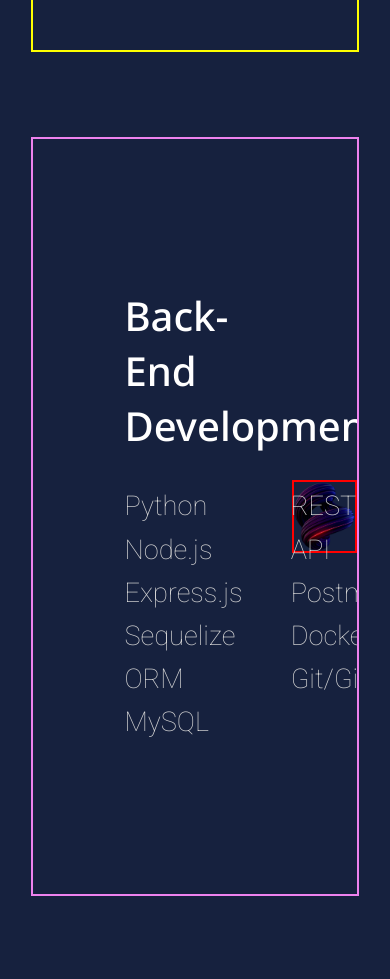
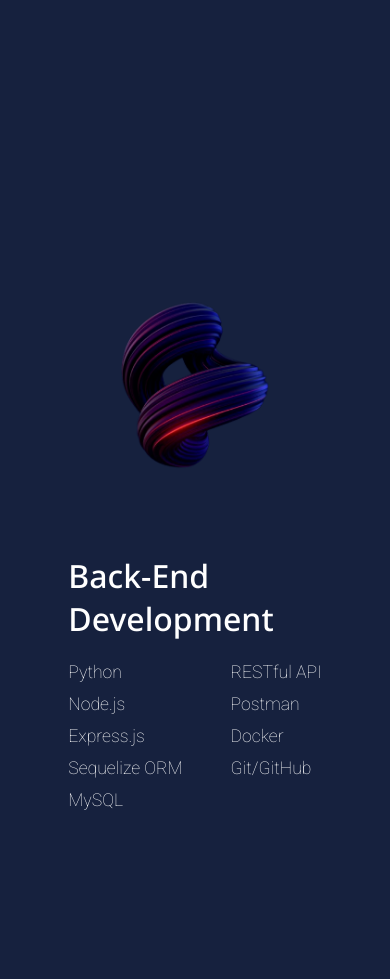
Before and after one commit to moeini-dev/portfolio, a React (Vite) app in the folder portfolio/: page / in a window 390 px wide. Shown: the part 1720-2699 px from the top of the page. Built offline with nearby package versions, Linux system fonts and the light colour scheme.

Commit message:
Fix responsiveness of the skills section

```diff
--- a/portfolio/src/pages/Home.jsx
+++ b/portfolio/src/pages/Home.jsx
@@ -43,7 +43,7 @@ function Home () {
             </div>
           </div>
           <div id="skill-backend" className="skill-wrapper right">
-            <img src={twisted_shape} alt="a silver-golden statue of Michelangelo " className="skill-pic" id="twisted"/>
+            <img src={twisted_shape} alt="a twisted shape" className="skill-pic" id="twisted"/>
             <div className="skill-context right">
               <div className="skill-title">Back-End<br/>Development</div>
               <div className="skill-text two-columns">
--- a/portfolio/src/pages/home.css
+++ b/portfolio/src/pages/home.css
@@ -96,7 +96,95 @@ body {
     }
 }
 
-@media screen and (max-width: 48em) {
+
+
+.skills-container {
+    display: flex;
+    flex-direction: column;
+    margin: 20vh 8vw 0 8vw;
+    /* border: 1px solid aqua ; */
+}
+
+.skill-wrapper {
+    display: flex;
+    align-items: center;
+    justify-content: space-between;
+    gap: 5rem;
+    height: 100vh;
+    overflow: hidden;
+    /* border: 2px solid yellow; */
+}
+
+.skill-wrapper.right {
+    flex-direction: row-reverse;
+    /* border: 2px solid violet; */
+}
+
+.skill-wrapper > .skill-pic {
+    width: 20vw;
+    /* width: auto; */
+    /* border: 2px solid red; */
+}
+
+#michel {
+    mix-blend-mode: lighten;
+}
+
+#polished_obj {
+    transform: rotate(-150deg);
+    width: 18vw;
+}
+
+.skill-context {
+    display: flex;
+    flex-direction: column;
+    position:relative;
+    right: 55%;
+    width: 42%;
+    /* width: fit-content; */
+    transform: translateX(60%);
+    /* border: 3px solid greenyellow; */
+}
+
+.skill-context.right {
+    right: revert;
+    transform: revert;
+    left: 45%;
+    transform: translateX(-40%);
+}
+
+.skill-title {
+    font-family: 'Noto Sans', sans-serif;
+    /* font-size: 2.5rem; */
+    font-size: 2.5rem;
+    font-weight: 500;
+    color: white;
+}
+
+.skill-text {
+    display: flex;
+    flex-direction: column;
+    list-style: none;
+    margin-top: 2rem;
+    font-family: 'Nunito', sans-serif;
+    font-size: 1.5rem;
+    font-weight: 100;
+    color: lightgray;
+    line-height: 2.7rem;
+}
+
+ul {
+    list-style: none;
+}
+
+.skill-text.two-columns {
+    display: flex;
+    flex-direction: row;
+    gap: 3rem;
+}
+
+
+@media screen and (max-width: 50em) {
     .hero-context {
         margin: 15vh 8vw 2vw 8vw;
         flex-wrap: wrap;
@@ -120,94 +208,54 @@ body {
     .hero-right > img{
         width: 27vh;
     }
-}
-
-.skills-container {
-    height: 2000px;
-    margin: 20vh 8vw 0 8vw;
-    /* border: 1px solid aqua ; */
-}
 
     .skill-wrapper {
-    display: flex;
-    align-items: center;
-    justify-content: space-between;
-    height: 90vh;
-    margin: 10vh 0;
-    overflow: hidden;
-    border: 2px solid yellow;
+        flex-direction: column;
+        /* justify-content: space-between; */
+        justify-content: center;
+        gap: 10vh;
     }
 
     .skill-wrapper.right {
-    flex-direction: row-reverse;
-    overflow: hidden;
-    border: 2px solid violet;
+        flex-direction: column;
+        /* border: 2px solid violet; */
     }
 
     .skill-wrapper > .skill-pic {
-    width: 20%;
-    border: 2px solid red;
-
-}
-
-#michel {
-    mix-blend-mode: lighten;
+        min-width: 150px;
+        /* border: 2px solid red; */
     }
 
     #polished_obj {
-    transform: rotate(-150deg);
-    width: 20%;
+        width: 100px;
     }
 
     .skill-context {
+        all: revert;
         display: flex;
         flex-direction: column;
         position:relative;
-    right: 55%;
-    width: 42%;
-    /* width: fit-content; */
-    transform: translateX(60%);
         /* border: 3px solid green; */
     }
 
     .skill-context.right {
-    right: revert;
-    transform: revert;
-    left: 45%;
-    transform: translateX(-40%);
+        all: revert;
+        /* border: 3px solid green; */
     }
 
     .skill-title {
-    font-family: 'Noto Sans', sans-serif;
-    /* font-size: 2.5rem; */
-    font-size: 2.5rem;
-    font-weight: 500;
+        font-size: 2rem;
         color: white;
     }
 
-
     .skill-text {
-    display: flex;
-    flex-direction: column;
-    list-style: none;
-    margin-top: 2rem;
-    font-family: 'Nunito', sans-serif;
-    font-size: 1.7rem;
-    font-weight: 100;
-    color: lightgray;
-    line-height: 2.7rem;
+        margin-top: 1rem;
+        font-size: 1.1rem;
+        color: white;
+        line-height: 2rem;
+    }
 }
 
-ul {
-    list-style: none;
-}
-
-.skill-text.two-columns {
-    display: flex;
-    flex-direction: row;
-
-    gap: 3rem;
-}
 
 /*
 font-family: 'Ubuntu', sans-serif;
```
Lines whose indentation alone changed are shown as unchanged.
